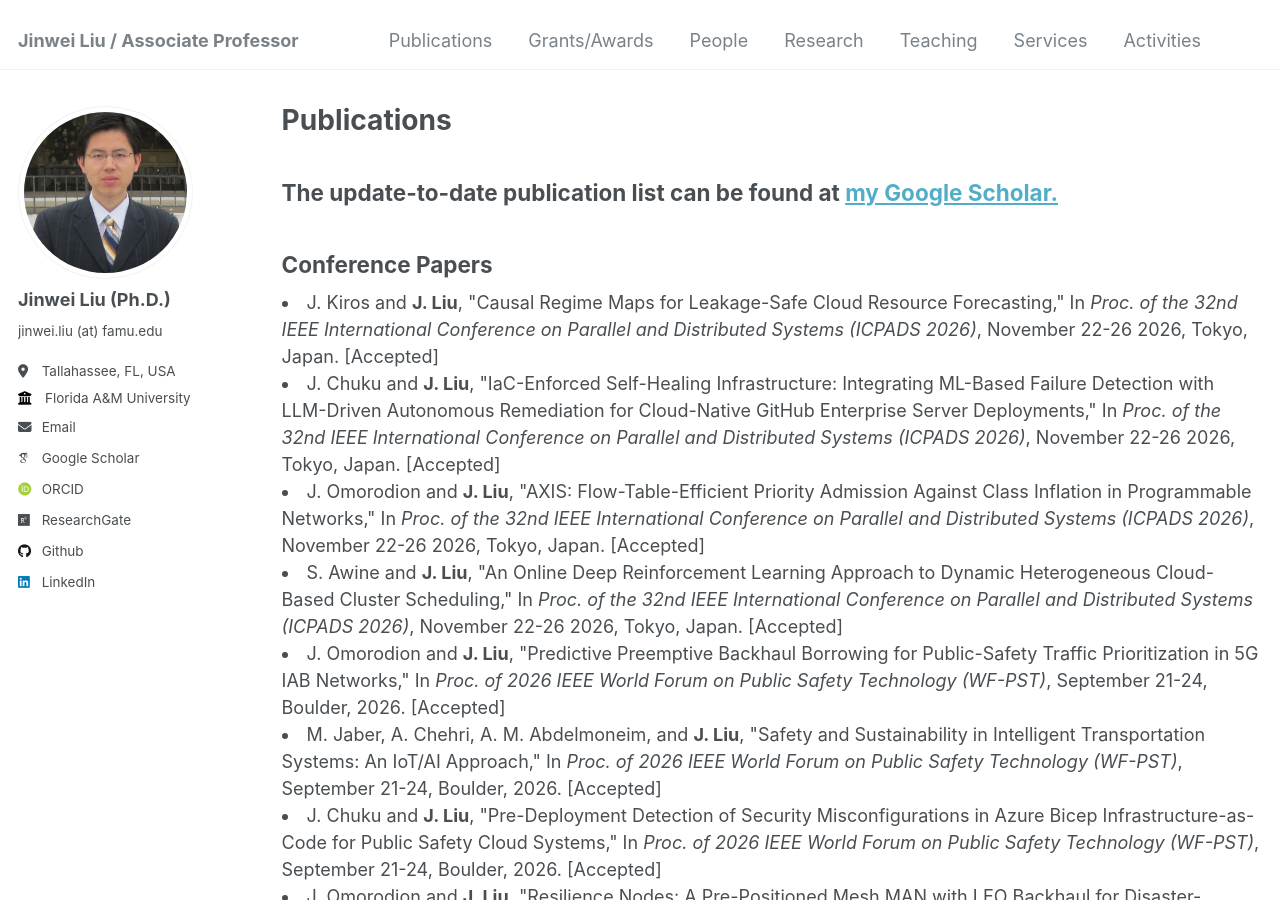
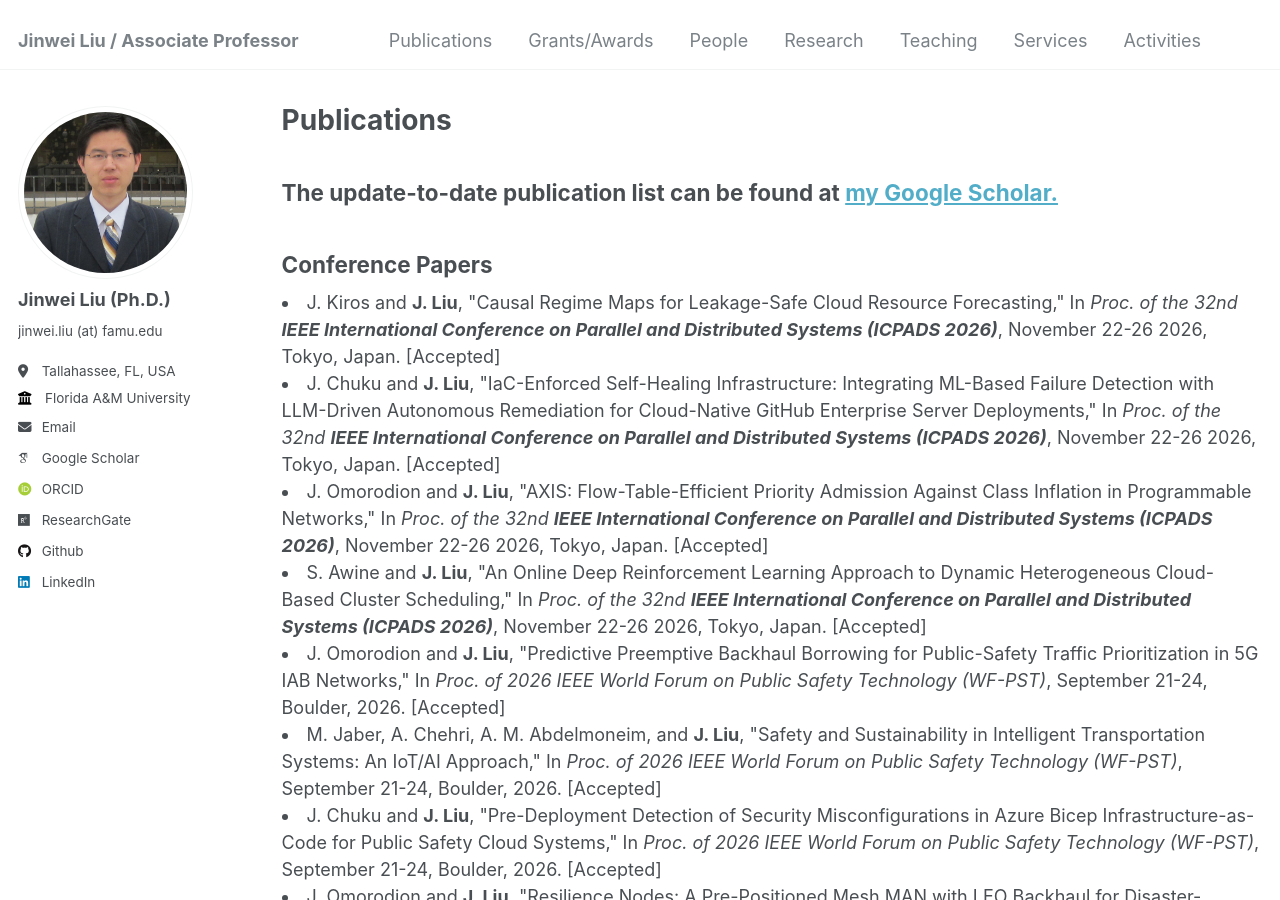
Before and after one commit to jinweiliucu/jinweiliucu.github.io, a Jekyll site: the page built from _publications/publications.html, in a window 1280 px wide and 900 px high. Built offline with Jekyll 4.4.1, drawn with Linux system fonts in a browser that asks for light colours; some web fonts are replaced.

```diff
--- a/_publications/publications.html
+++ b/_publications/publications.html
@@ -10,28 +10,28 @@ author_profile: true
 <h2 class="text-left">Conference Papers</h2>
 	<li>
     J. Kiros and <strong>J. Liu</strong>, "Causal Regime Maps for Leakage-Safe Cloud Resource Forecasting,"
-    In <em>Proc. of the 32nd IEEE International Conference on Parallel and Distributed Systems (ICPADS 2026)</em>, November 22-26 2026, Tokyo, Japan. [Accepted]
+    In <em>Proc. of the 32nd <strong>IEEE International Conference on Parallel and Distributed Systems (ICPADS 2026)</strong></em>, November 22-26 2026, Tokyo, Japan. [Accepted]
     <!-- [<a href="/files/articles/CLOUD2026SlidesLiu.pdf">Slides</a>]</span> -->
     </span><br>
     </li>
 
 	<li>
     J. Chuku and <strong>J. Liu</strong>, "IaC-Enforced Self-Healing Infrastructure: Integrating ML-Based Failure Detection with LLM-Driven Autonomous Remediation for Cloud-Native GitHub Enterprise Server Deployments,"
-    In <em>Proc. of the 32nd IEEE International Conference on Parallel and Distributed Systems (ICPADS 2026)</em>, November 22-26 2026, Tokyo, Japan. [Accepted]
+    In <em>Proc. of the 32nd <strong>IEEE International Conference on Parallel and Distributed Systems (ICPADS 2026)</strong></em>, November 22-26 2026, Tokyo, Japan. [Accepted]
     <!-- [<a href="/files/articles/CLOUD2026SlidesLiu.pdf">Slides</a>]</span> -->
     </span><br>
     </li>
 
 	<li>
     J. Omorodion and <strong>J. Liu</strong>, "AXIS: Flow-Table-Efficient Priority Admission Against Class Inflation in Programmable Networks,"
-    In <em>Proc. of the 32nd IEEE International Conference on Parallel and Distributed Systems (ICPADS 2026)</em>, November 22-26 2026, Tokyo, Japan. [Accepted]
+    In <em>Proc. of the 32nd <strong>IEEE International Conference on Parallel and Distributed Systems (ICPADS 2026)</strong></em>, November 22-26 2026, Tokyo, Japan. [Accepted]
     <!-- [<a href="/files/articles/CLOUD2026SlidesLiu.pdf">Slides</a>]</span> -->
     </span><br>
     </li>
 
 	<li>
     S. Awine and <strong>J. Liu</strong>, "An Online Deep Reinforcement Learning Approach to Dynamic Heterogeneous Cloud-Based Cluster Scheduling,"
-    In <em>Proc. of the 32nd IEEE International Conference on Parallel and Distributed Systems (ICPADS 2026)</em>, November 22-26 2026, Tokyo, Japan. [Accepted]
+    In <em>Proc. of the 32nd <strong>IEEE International Conference on Parallel and Distributed Systems (ICPADS 2026)</strong></em>, November 22-26 2026, Tokyo, Japan. [Accepted]
     <!-- [<a href="/files/articles/CLOUD2026SlidesLiu.pdf">Slides</a>]</span> -->
     </span><br>
     </li>
```
